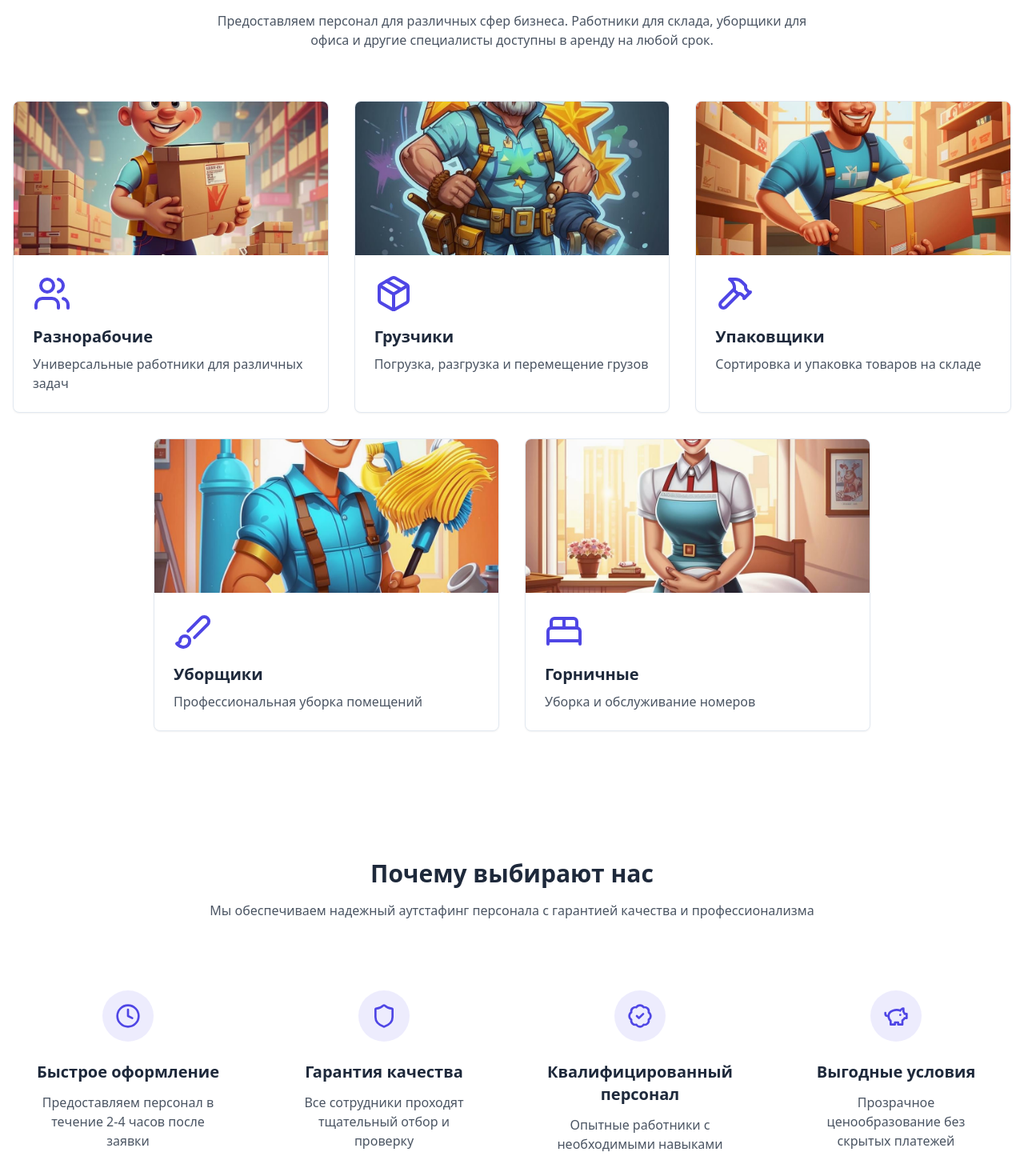
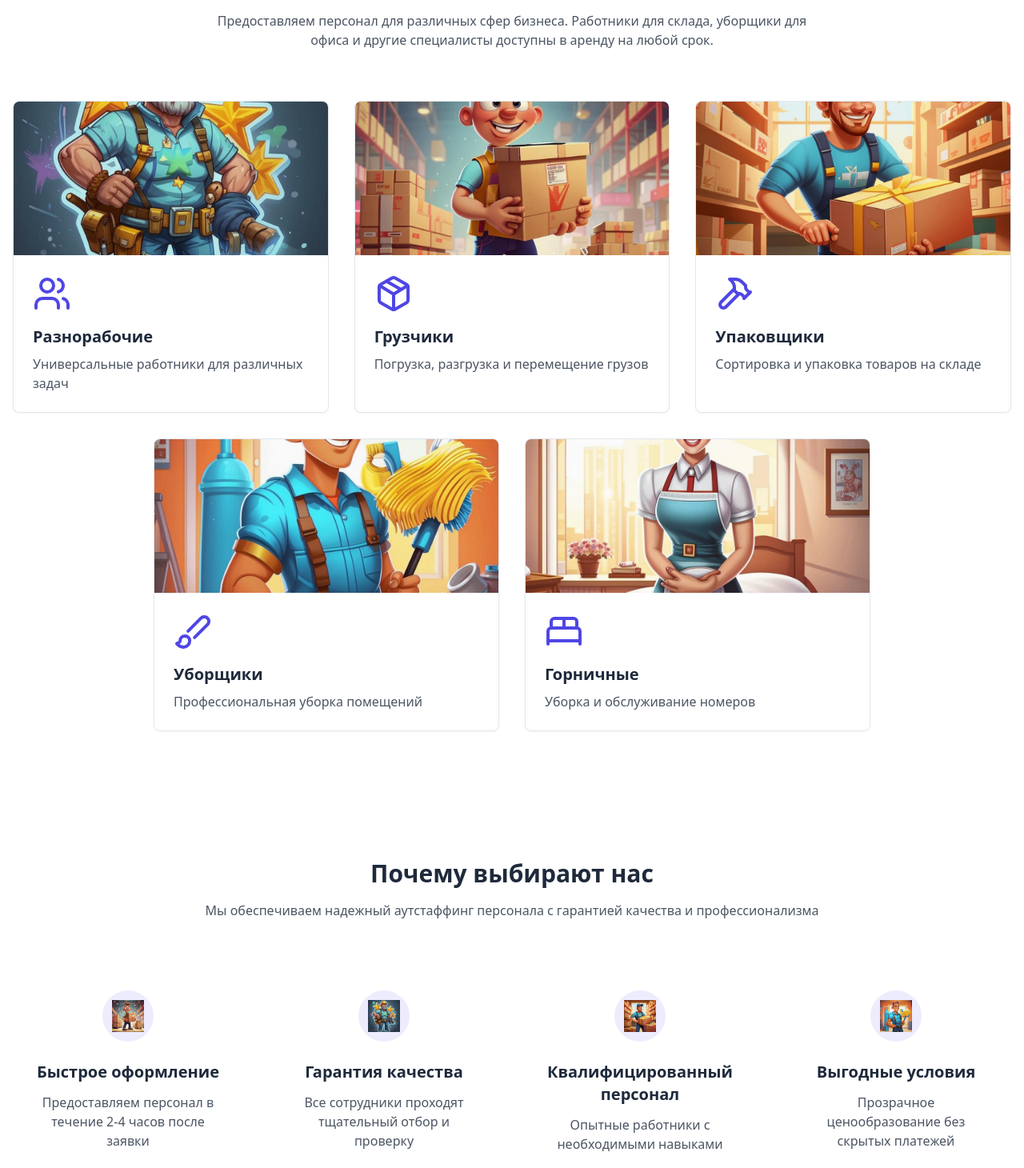
Before and after one commit to anvlasv/smart-staffing-landing, a React (Vite) app: page / in a window 1280 px wide. Shown: the part 950-2410 px from the top of the page at 80% size. Built offline with nearby package versions, Linux system fonts and the light colour scheme.

Commit message:
Update website assets and contact info
- Replaced icons in "Why choose us" section with smaller, adapted versions.
- Adapted images in the services section and swapped the order of loaders and laborers.
- Updated phone number and address in the footer.
- Updated phone number in the header.

```diff
--- a/src/components/BenefitsSection.tsx
+++ b/src/components/BenefitsSection.tsx
@@ -1,24 +1,22 @@
-
-import { Clock, Shield, BadgeCheck, PiggyBank } from "lucide-react";
 
 const benefits = [
   {
-    icon: Clock,
+    iconUrl: "/lovable-uploads/07f73292-7b96-4f56-82f5-87805b1a8b7f.png",
     title: "Быстрое оформление",
     description: "Предоставляем персонал в течение 2-4 часов после заявки",
   },
   {
-    icon: Shield,
+    iconUrl: "/lovable-uploads/d62ba102-e96c-4297-aa06-461162b4a94c.png",
     title: "Гарантия качества",
     description: "Все сотрудники проходят тщательный отбор и проверку",
   },
   {
-    icon: BadgeCheck,
+    iconUrl: "/lovable-uploads/71bd238c-3ecc-49f3-a37a-b3760b2f1e53.png",
     title: "Квалифицированный персонал",
     description: "Опытные работники с необходимыми навыками",
   },
   {
-    icon: PiggyBank,
+    iconUrl: "/lovable-uploads/55149b19-8edd-40a8-88c7-7e8684e5236b.png",
     title: "Выгодные условия",
     description: "Прозрачное ценообразование без скрытых платежей",
   },
@@ -31,7 +29,7 @@ export const BenefitsSection = () => {
         <div className="text-center max-w-3xl mx-auto mb-16">
           <h2 className="text-3xl font-bold mb-4">Почему выбирают нас</h2>
           <p className="text-gray-600">
-            Мы обеспечиваем надежный аутстафинг персонала с гарантией качества и
+            Мы обеспечиваем надежный аутстаффинг персонала с гарантией качества и
             профессионализма
           </p>
         </div>
@@ -42,8 +40,12 @@ export const BenefitsSection = () => {
               className="text-center p-6 animate-fade-in"
               style={{ animationDelay: `${index * 100}ms` }}
             >
-              <div className="inline-flex items-center justify-center w-16 h-16 rounded-full bg-primary/10 text-primary mb-6">
-                <benefit.icon className="h-8 w-8" />
+              <div className="inline-flex items-center justify-center w-16 h-16 rounded-full bg-primary/10 text-primary mb-6 overflow-hidden">
+                <img
+                  src={benefit.iconUrl}
+                  alt={benefit.title}
+                  className="w-10 h-10 object-contain"
+                />
               </div>
               <h3 className="text-xl font-semibold mb-3">{benefit.title}</h3>
               <p className="text-gray-600">{benefit.description}</p>
--- a/src/components/Footer.tsx
+++ b/src/components/Footer.tsx
@@ -16,9 +16,9 @@ export const Footer = () => {
           <div>
             <h4 className="text-lg font-semibold text-foreground mb-4">Контакты</h4>
             <div className="space-y-3">
-              <a href="tel:+74951234567" className="flex items-center space-x-2 text-muted-foreground hover:text-primary transition-colors">
+              <a href="tel:+79240424890" className="flex items-center space-x-2 text-muted-foreground hover:text-primary transition-colors">
                 <Phone className="h-5 w-5" />
-                <span>+7 (495) 123-45-67</span>
+                <span>+7 (924) 042-48-90</span>
               </a>
               <a href="mailto:info@gruzivzali.ru" className="flex items-center space-x-2 text-muted-foreground hover:text-primary transition-colors">
                 <Mail className="h-5 w-5" />
@@ -26,7 +26,7 @@ export const Footer = () => {
               </a>
               <div className="flex items-center space-x-2 text-muted-foreground">
                 <MapPin className="h-5 w-5" />
-                <span>г. Москва, ул. Примерная, д. 1</span>
+                <span>г. Тюмень, ул Республики 207, оф. 502</span>
               </div>
             </div>
           </div>
--- a/src/components/Header.tsx
+++ b/src/components/Header.tsx
@@ -29,7 +29,7 @@ export const Header = () => {
           <div className="flex items-center space-x-4">
             <a href="tel:+79240424890" className="flex items-center space-x-2 text-gray-600 hover:text-primary transition-colors">
               <Phone className="h-5 w-5" />
-              <span className="hidden md:inline">7-924-042-48-90</span>
+              <span className="hidden md:inline">+7 (924) 042-48-90</span>
             </a>
             <Button asChild>
               <a href="#contact">Оставить заявку</a>
--- a/src/components/ServicesSection.tsx
+++ b/src/components/ServicesSection.tsx
@@ -1,3 +1,4 @@
+
 import { Users, Package, Hammer, Brush, BedDouble } from "lucide-react";
 import { Card } from "./ui/card";
 
@@ -6,13 +7,13 @@ const services = [
     icon: Users,
     title: "Разнорабочие",
     description: "Универсальные работники для различных задач",
-    image: "/lovable-uploads/07f73292-7b96-4f56-82f5-87805b1a8b7f.png"
+    image: "/lovable-uploads/d62ba102-e96c-4297-aa06-461162b4a94c.png"
   },
   {
     icon: Package,
     title: "Грузчики",
     description: "Погрузка, разгрузка и перемещение грузов",
-    image: "/lovable-uploads/d62ba102-e96c-4297-aa06-461162b4a94c.png"
+    image: "/lovable-uploads/07f73292-7b96-4f56-82f5-87805b1a8b7f.png"
   },
   {
     icon: Hammer,
```
